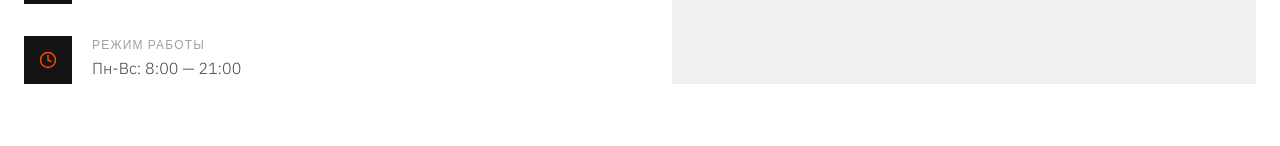
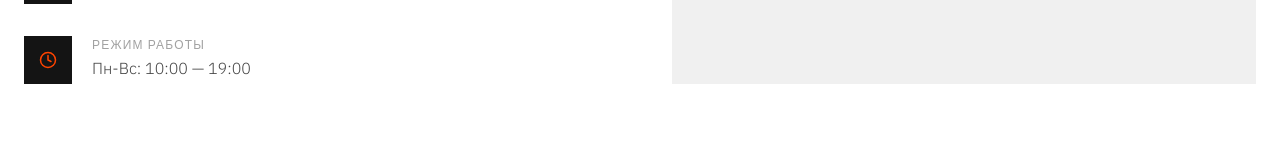
Before and after one commit to pr-poehali-dev/autoservice-site, a React (Vite) app: page / in a window 1280 px wide. Shown: the part 5553-5699 px from the top of the page. Built offline with nearby package versions, Linux system fonts and the light colour scheme.

Commit message:
feat: режим работы 10-19

```diff
--- a/src/pages/Index.tsx
+++ b/src/pages/Index.tsx
@@ -279,7 +279,7 @@ export default function Index() {
                 { icon: "MapPin", label: "Адрес", value: "г. Мурманск, ул. Шабалина, д. 14" },
                 { icon: "Phone", label: "Телефон", value: "+7 (902) 134-47-07" },
                 { icon: "Mail", label: "Email", value: "vitalii4396@yandex.ru" },
-                { icon: "Clock", label: "Режим работы", value: "Пн-Вс: 8:00 — 21:00" },
+                { icon: "Clock", label: "Режим работы", value: "Пн-Вс: 10:00 — 19:00" },
               ].map((c) => (
                 <div key={c.label} className="flex gap-5">
                   <div className="w-12 h-12 bg-[hsl(0,0%,8%)] flex items-center justify-center shrink-0">
```
